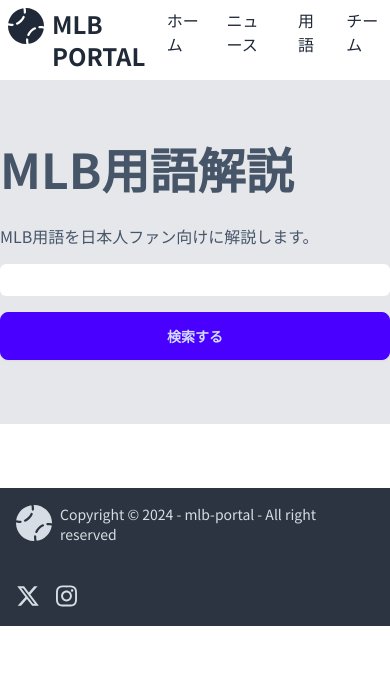
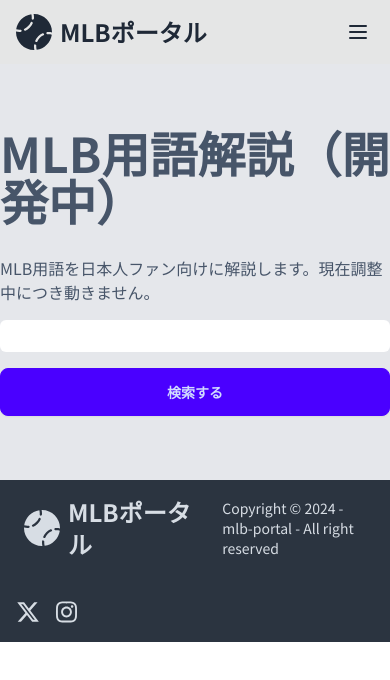
Before and after one commit to 713ikarosu/mlb-portal, a Next.js app: page /words in a window 390 px wide. Shown: the top 680 px of the page. Built offline with nearby package versions, Linux system fonts and the light colour scheme.

Commit message:
Fix Style about SP top

```diff
--- a/app/_components/LayoutFooter/index.tsx
+++ b/app/_components/LayoutFooter/index.tsx
@@ -5,7 +5,7 @@ import { TwitterXLogo } from "../TwitterXLogo";
 
 export const LayoutFooter = () => {
   return (
-    <footer className="footer items-center mt-16 p-4 bg-neutral text-neutral-content">
+    <footer className="footer items-center p-4 bg-neutral text-neutral-content">
       <aside className="items-center grid-flow-col">
         <Logo />
         <p>Copyright © 2024 - mlb-portal - All right reserved</p>
--- a/app/_components/LayoutHeader/index.tsx
+++ b/app/_components/LayoutHeader/index.tsx
@@ -1,32 +1,84 @@
+"use client";
+import type { ReactNode } from "react";
 import { Logo } from "../Logo";
 
-export const LayoutHeader = () => {
+interface LayoutHeaderProps {
+  children: ReactNode;
+}
+
+const MENU_ITEMS = [
+  {
+    label: "ホーム",
+    url: "/",
+  },
+  {
+    label: "ニュース",
+    url: "/",
+  },
+  {
+    label: "用語",
+    url: "/words/",
+  },
+  {
+    label: "チーム",
+    url: "/",
+  },
+];
+
+export const LayoutHeader = ({ children }: LayoutHeaderProps) => {
   return (
-    <header className="navbar">
-      <div className="container mx-auto">
-        <div className="w-full flex justify-between">
-          <a href="/" className="flex space-x-2 text-2xl font-bold">
+    <div className="w-full">
+      <div className="drawer drawer-end">
+        <input id="header-drawer" type="checkbox" className="drawer-toggle" />
+        <div className="drawer-content flex flex-col">
+          <nav className="navbar bg-base-300 w-full">
             <Logo />
-            <span>MLB PORTAL</span>
-          </a>
-          <nav>
-            <ul className="flex space-x-6">
-              <li>
-                <a href="/">ホーム</a>
-              </li>
-              <li>
-                <a href="/news/">ニュース</a>
-              </li>
-              <li>
-                <a href="/words/">用語</a>
-              </li>
-              <li>
-                <a href="/teams/">チーム</a>
-              </li>
-            </ul>
+            <div className="hidden flex-none md:block">
+              <ul className="menu menu-horizontal">
+                {MENU_ITEMS.map((item) => {
+                  return (
+                    <li key={item.label}>
+                      <a href={item.url}>{item.label}</a>
+                    </li>
+                  );
+                })}
+              </ul>
+            </div>
+            <label
+              htmlFor="header-drawer"
+              aria-label="open sidebar"
+              className="btn btn-square btn-ghost flex-none md:hidden"
+            >
+              {/* biome-ignore lint/a11y/noSvgWithoutTitle: */}
+              <svg
+                xmlns="http://www.w3.org/2000/svg"
+                fill="none"
+                viewBox="0 0 24 24"
+                className="inline-block h-6 w-6 stroke-current"
+              >
+                <path strokeLinecap="round" strokeLinejoin="round" strokeWidth="2" d="M4 6h16M4 12h16M4 18h16" />
+              </svg>
+            </label>
           </nav>
+          {children}
+        </div>
+
+        <div className="drawer-side">
+          <label htmlFor="header-drawer" aria-label="close sidebar" className="drawer-overlay" />
+          <ul className="menu bg-base-200 min-h-full w-80 p-4">
+            <li>
+              <Logo />
+            </li>
+            {MENU_ITEMS.map((item) => {
+              return (
+                <li key={item.label}>
+                  <a href={item.url}>{item.label}</a>
+                </li>
+              );
+            })}
+          </ul>
         </div>
       </div>
-    </header>
+    </div>
   );
 };
--- a/app/_components/Logo/index.tsx
+++ b/app/_components/Logo/index.tsx
@@ -1,14 +1,10 @@
-import { faBaseballBall } from "@fortawesome/free-solid-svg-icons";
-import { FontAwesomeIcon } from "@fortawesome/react-fontawesome";
+import { LogoIcon } from "../LogoIcon";
 
-interface LogoProps {
-  color?: string;
-}
-
-export const Logo = ({ color }: LogoProps) => {
+export const Logo = () => {
   return (
-    <span>
-      <FontAwesomeIcon icon={faBaseballBall} className="h-[36px]" color={color} />
-    </span>
+    <a href="/" className="flex items-center space-x-2 text-2xl font-bold flex-1 px-2">
+      <LogoIcon />
+      <span>MLBポータル</span>
+    </a>
   );
 };
--- /dev/null
+++ b/app/_components/LogoIcon/index.tsx
@@ -0,0 +1,10 @@
+import { faBaseballBall } from "@fortawesome/free-solid-svg-icons";
+import { FontAwesomeIcon } from "@fortawesome/react-fontawesome";
+
+interface LogoIconProps {
+  color?: string;
+}
+
+export const LogoIcon = ({ color }: LogoIconProps) => {
+  return <FontAwesomeIcon icon={faBaseballBall} className="h-[36px]" color={color} />;
+};
--- a/app/layout.tsx
+++ b/app/layout.tsx
@@ -23,8 +23,7 @@ export default function RootLayout({ children }: { children: React.ReactNode })
         <meta name="viewport" content="width=device-width,initial-scale=1" />
       </head>
       <body className={NotoSansJP.className}>
-        <LayoutHeader />
-        {children}
+        <LayoutHeader>{children}</LayoutHeader>
         <LayoutFooter />
       </body>
     </html>
--- a/app/page.tsx
+++ b/app/page.tsx
@@ -3,7 +3,7 @@ import Link from "next/link";
 export default function Home() {
   return (
     <main>
-      <div className="hero min-h-screen" style={{ backgroundImage: "url(/image/top/main_visual.jpg)" }}>
+      <section className="hero min-h-screen" style={{ backgroundImage: "url(/image/top/main_visual.jpg)" }}>
         <div className="hero-overlay bg-opacity-60" />
         <div className="hero-content text-center text-neutral-content">
           <div className="max-w-md">
@@ -18,9 +18,9 @@ export default function Home() {
             </Link>
           </div>
         </div>
-      </div>
+      </section>
 
-      <section className="bg-gray-200 text-slate-600 py-24">
+      <section className="bg-gray-200 text-slate-600 px-4 py-24">
         <h2 className="text-3xl font-bold text-center py-8">日本のメジャーリーグファンへ</h2>
         <div className="flex justify-center gap-4 py-8 flex-col md:flex-row">
           {/* TODO: コンポーネント化 */}
--- a/app/words/page.tsx
+++ b/app/words/page.tsx
@@ -1,11 +1,17 @@
+import type { Metadata } from "next";
 import Heading from "../_components/Heading";
 
+export const metadata: Metadata = {
+  robots: {
+    index: false, // noindexの設定
+  },
+};
 export default function WordsPage() {
   return (
     <section className="flex space-y-8 py-16 flex-col w-full max-w-screen-md">
-      <Heading>MLB用語解説</Heading>
+      <Heading>MLB用語解説（開発中）</Heading>
       <form className="flex space-y-4 flex-col">
-        <label className="flex flex-col">MLB用語を日本人ファン向けに解説します。</label>
+        <label className="flex flex-col">MLB用語を日本人ファン向けに解説します。現在調整中につき動きません。</label>
         {/* TODO: フォームのコンポーネント作成 */}
         <input type="text" className="bg-white rounded-md h-8" />
         <button type="submit" className="btn btn-primary">
```
